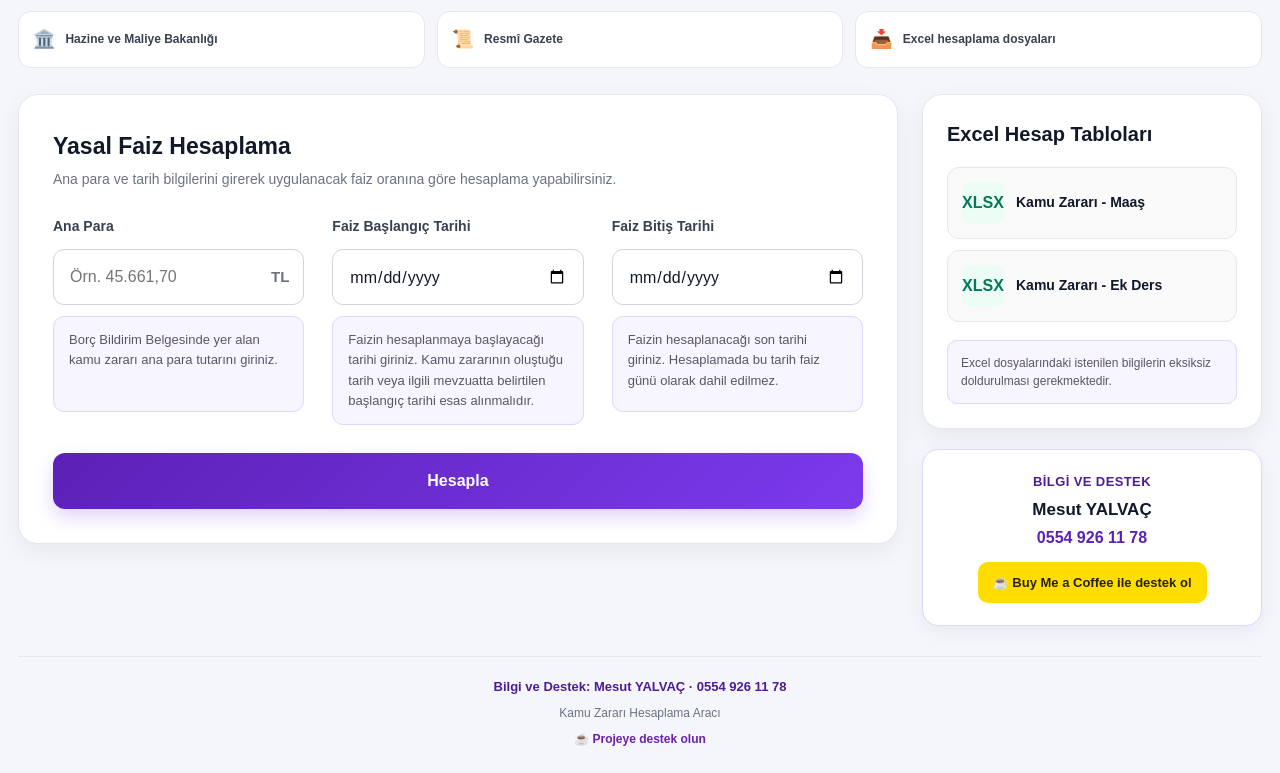
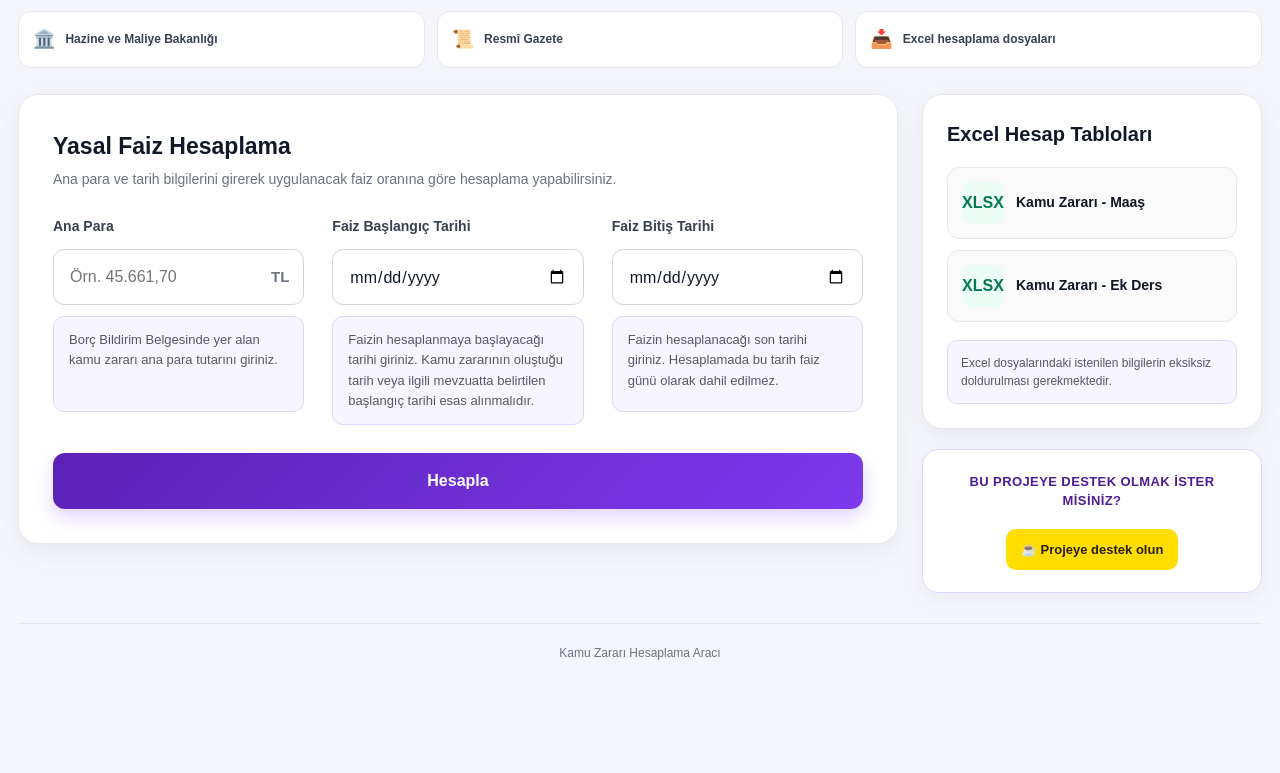
Before and after one commit to abstract-45/kzhesaplama, a plain HTML site: page index.html in a window 1280 px wide. Shown: the part 1079-1852 px from the top of the page. After the commit the page ends 1766 px from the top, so only its background shows below. Drawn offline with nearby package versions, Linux system fonts and the light colour scheme.

Commit message:
Remove personal contact details and keep project support link

```diff
--- a/index.html
+++ b/index.html
@@ -834,22 +834,6 @@ body {
     letter-spacing: .4px;
 }
 
-.support-name {
-    color: #111827;
-
-    font-size: 17px;
-    font-weight: 800;
-}
-
-.support-phone {
-    margin-top: 3px;
-
-    color: #5b21b6;
-
-    font-size: 16px;
-    font-weight: 700;
-}
-
 /* =========================
    FOOTER
 ========================= */
@@ -866,15 +850,6 @@ footer {
     color: #6b7280;
 
     font-size: 12px;
-}
-
-.footer-support {
-    margin-bottom: 7px;
-
-    color: #4c1d95;
-
-    font-size: 13px;
-    font-weight: 700;
 }
 
 /* =========================
@@ -1855,23 +1830,15 @@ footer {
             </section>
 
 
-            <!-- BİLGİ DESTEK -->
+            <!-- PROJEYE DESTEK -->
 
             <section class="support-box">
 
                 <div class="support-title">
-                    Bilgi ve Destek
+                    Bu projeye destek olmak ister misiniz?
                 </div>
 
-                <div class="support-name">
-                    Mesut YALVAÇ
-                </div>
-
-                <div class="support-phone">
-                    0554 926 11 78
-                </div>
-
-                <a class="coffee-link" href="https://buymeacoffee.com/abstract45" target="_blank" rel="noopener noreferrer">☕ Buy Me a Coffee ile destek ol</a>
+                <a class="coffee-link" href="https://buymeacoffee.com/abstract45" target="_blank" rel="noopener noreferrer">☕ Projeye destek olun</a>
 
             </section>
 
@@ -1887,12 +1854,7 @@ footer {
 
     <footer>
 
-        <div class="footer-support">
-            Bilgi ve Destek: Mesut YALVAÇ · 0554 926 11 78
-        </div>
-
         Kamu Zararı Hesaplama Aracı
-        <div style="margin-top:8px"><a href="https://buymeacoffee.com/abstract45" target="_blank" rel="noopener noreferrer" style="color:#6b21a8;text-decoration:none;font-weight:700">☕ Projeye destek olun</a></div>
 
     </footer>
 
```
